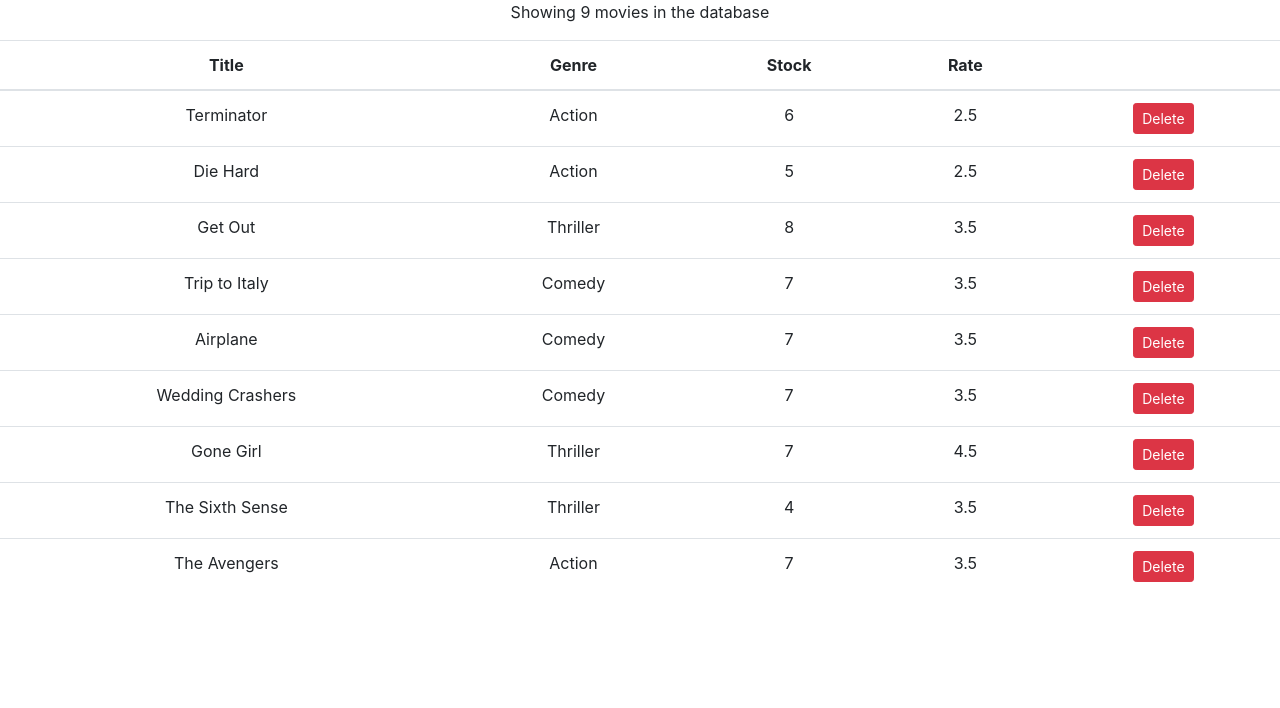
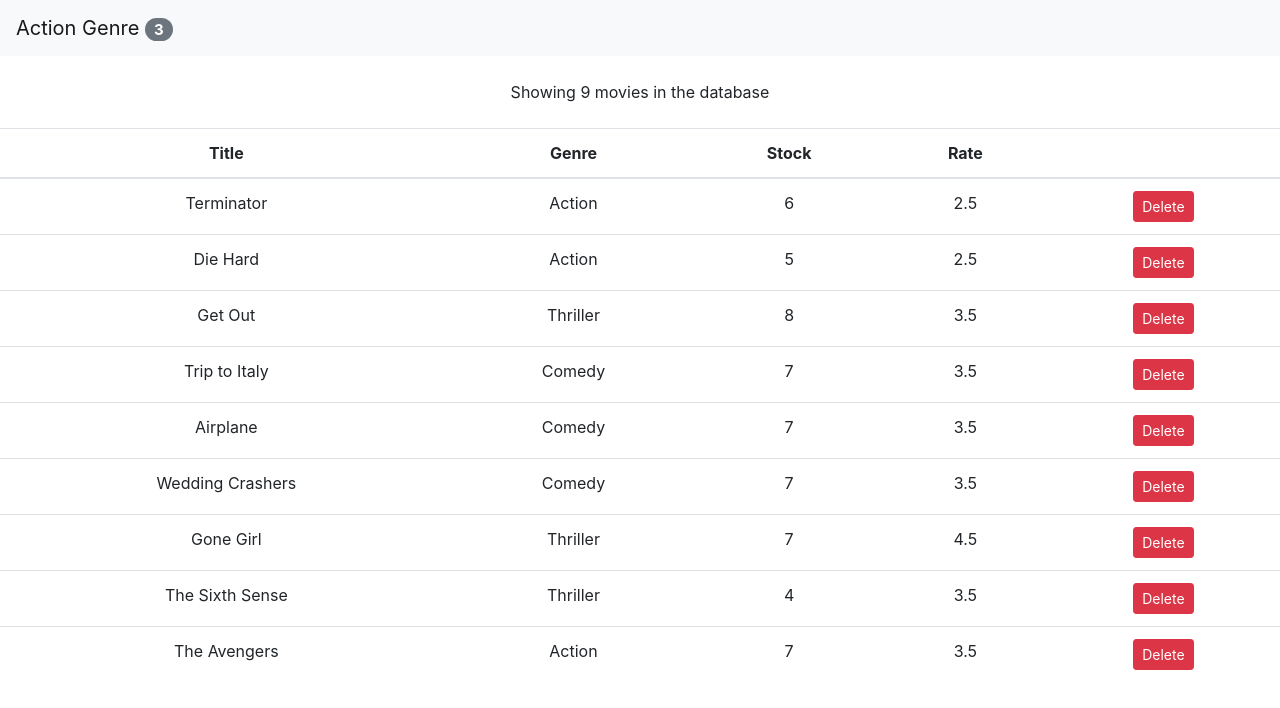
Before and after one commit to edroamz/vidly, a React (Create React App) app: page / in a window 1280 px wide. Shown: the top 708 px of the page. Built offline with nearby package versions, Linux system fonts and the light colour scheme.

Commit message:
added Nav, lifting the state to App from movie component, make it work with hooks

```diff
--- a/src/App.js
+++ b/src/App.js
@@ -1,11 +1,25 @@
-import React from 'react';
+import React, { useState, useEffect } from 'react';
+import { getMovies } from './services/fakeMovieService';
 import './App.css';
 import Movie from './components/movie';
+import Navbar from './components/navbar';
+import 'bootstrap/dist/css/bootstrap.css';
 
 function App() {
+  const [movies, updateMovies] = useState([]);
+
+  useEffect(() => {
+    updateMovies(getMovies());
+  }, []);
+
+  function handleDelete(movieId) {
+    updateMovies(movies.filter(m => m._id !== movieId));
+  }
+
   return (
     <div className='App'>
-      <Movie></Movie>
+      <Navbar movies={movies}></Navbar>
+      <Movie movies={movies} onDelete={handleDelete}></Movie>
     </div>
   );
 }
--- a/src/components/movie.js
+++ b/src/components/movie.js
@@ -1,20 +1,18 @@
-import React, { useState, useEffect } from 'react';
-import 'bootstrap/dist/css/bootstrap.css';
-import { getMovies } from '../services/fakeMovieService';
+import React from 'react';
 
-const Movie = () => {
-  const [movies, updateMovies] = useState([]);
-
-  useEffect(() => {
-    updateMovies(getMovies());
-  }, []);
+const Movie = ({ movies, onDelete }) => {
+  function handleDelete(event) {
+    onDelete(event.target.id);
+  }
 
   return (
     <>
       {movies.length === 0 ? (
-        <p>There are no movies in the database</p>
+        <p className='mt-4 mb-4'>There are no movies in the database</p>
       ) : (
-        <p>Showing {movies.length} movies in the database</p>
+        <p className='mt-4 mb-4'>
+          Showing {movies.length} movies in the database
+        </p>
       )}
       <table className='table'>
         <thead>
@@ -36,11 +34,8 @@ const Movie = () => {
                 <td>{movie.dailyRentalRate}</td>
                 <td>
                   <button
-                    onClick={() => {
-                      updateMovies(movies =>
-                        movies.filter(m => m._id !== movie._id)
-                      );
-                    }}
+                    onClick={handleDelete}
+                    id={movie._id}
                     className='btn btn-danger btn-sm'
                   >
                     Delete
--- /dev/null
+++ b/src/components/navbar.js
@@ -0,0 +1,16 @@
+import React from 'react';
+
+const Navbar = ({ movies }) => {
+  return (
+    <nav className='navbar navbar-light bg-light'>
+      <a className='navbar-brand' href='/'>
+        Action Genre{' '}
+        <span className='badge badge-pill badge-secondary'>
+          {movies.filter(m => m.genre.name === 'Action').length}
+        </span>
+      </a>
+    </nav>
+  );
+};
+
+export default Navbar;
```
